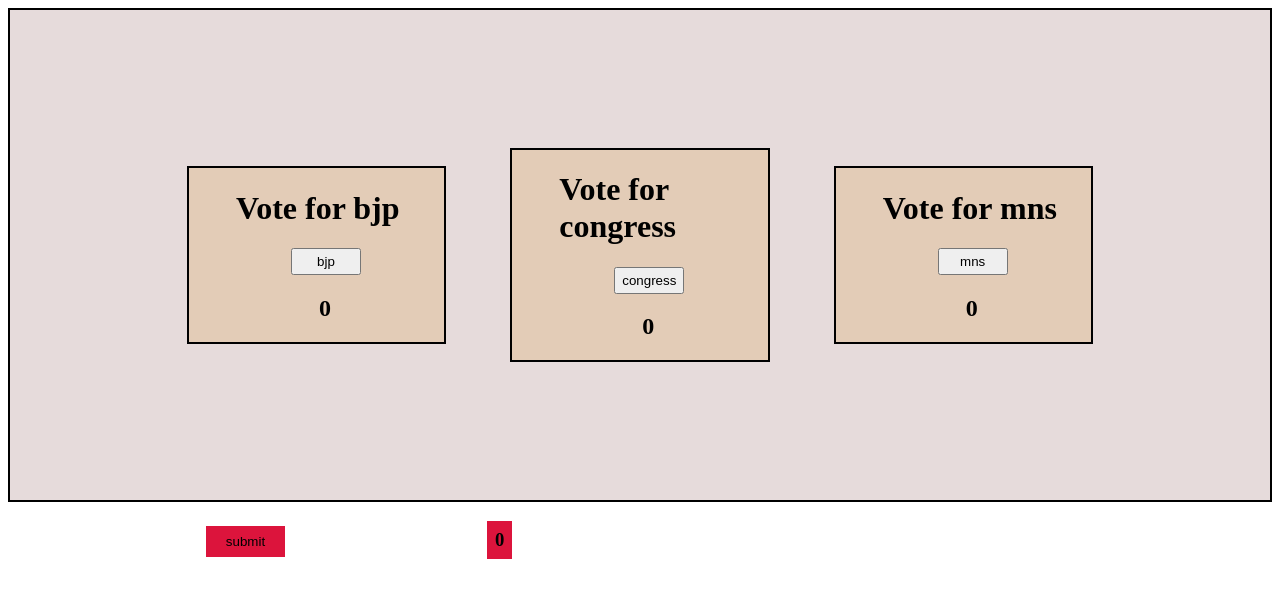
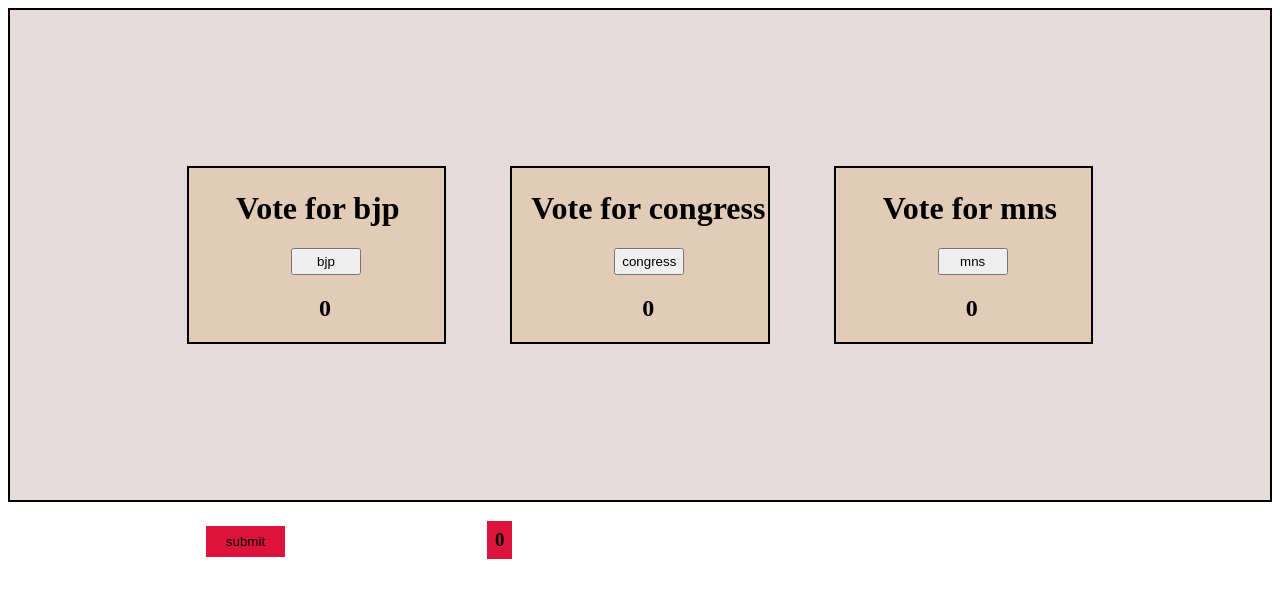
Before and after one commit to Tanveer-khazi/vote_counter, a plain HTML site: page index.html in a window 1280 px wide. Drawn offline with Linux system fonts and the light colour scheme.

Commit message:
Update index.html

```diff
--- a/index.html
+++ b/index.html
@@ -17,7 +17,7 @@
             <h2 class="countng" id="bjpVote">0</h2>
         </div>
         <div class="container1">
-            <h1>Vote for congress</h1>
+            <h1 class="h">Vote for congress</h1>
             <button class="btnn" id="congress">congress</button>
             <h2 class="countng" id="congressVote">0</h2>
         </div>
```
